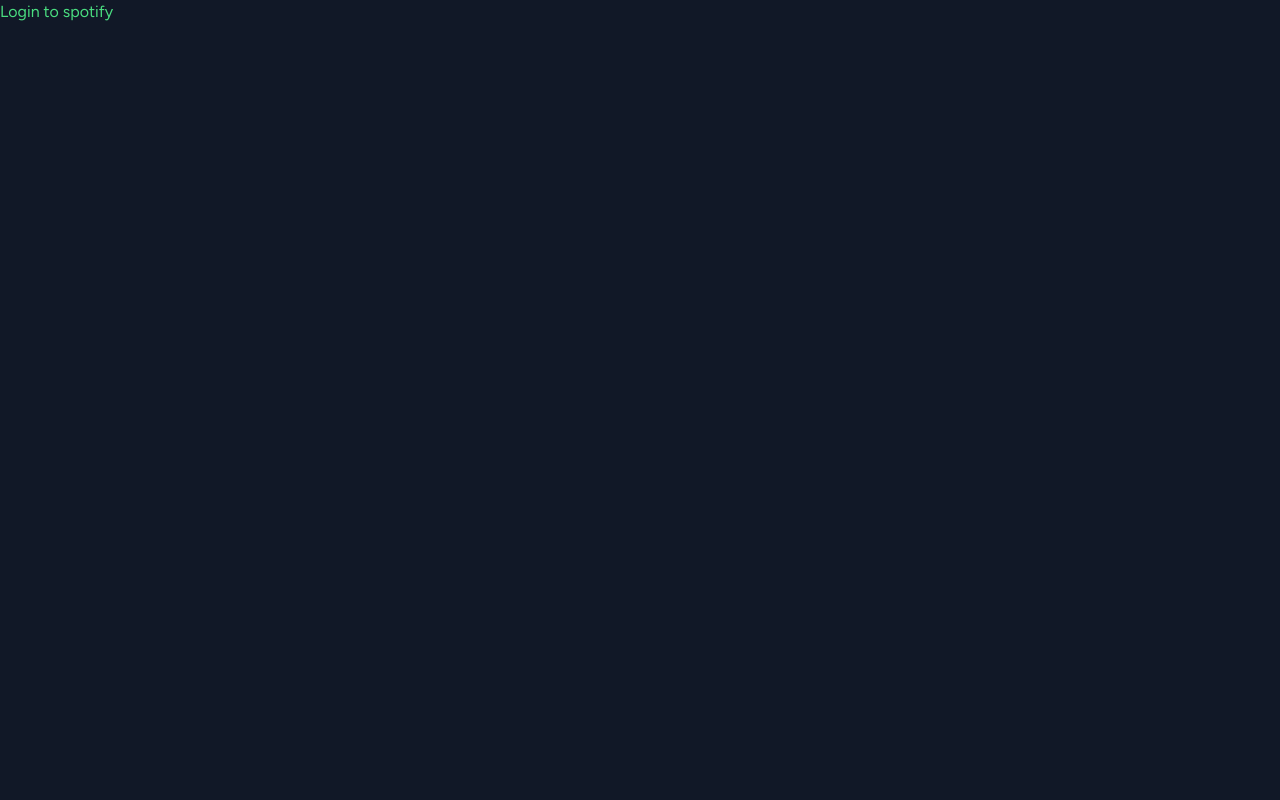
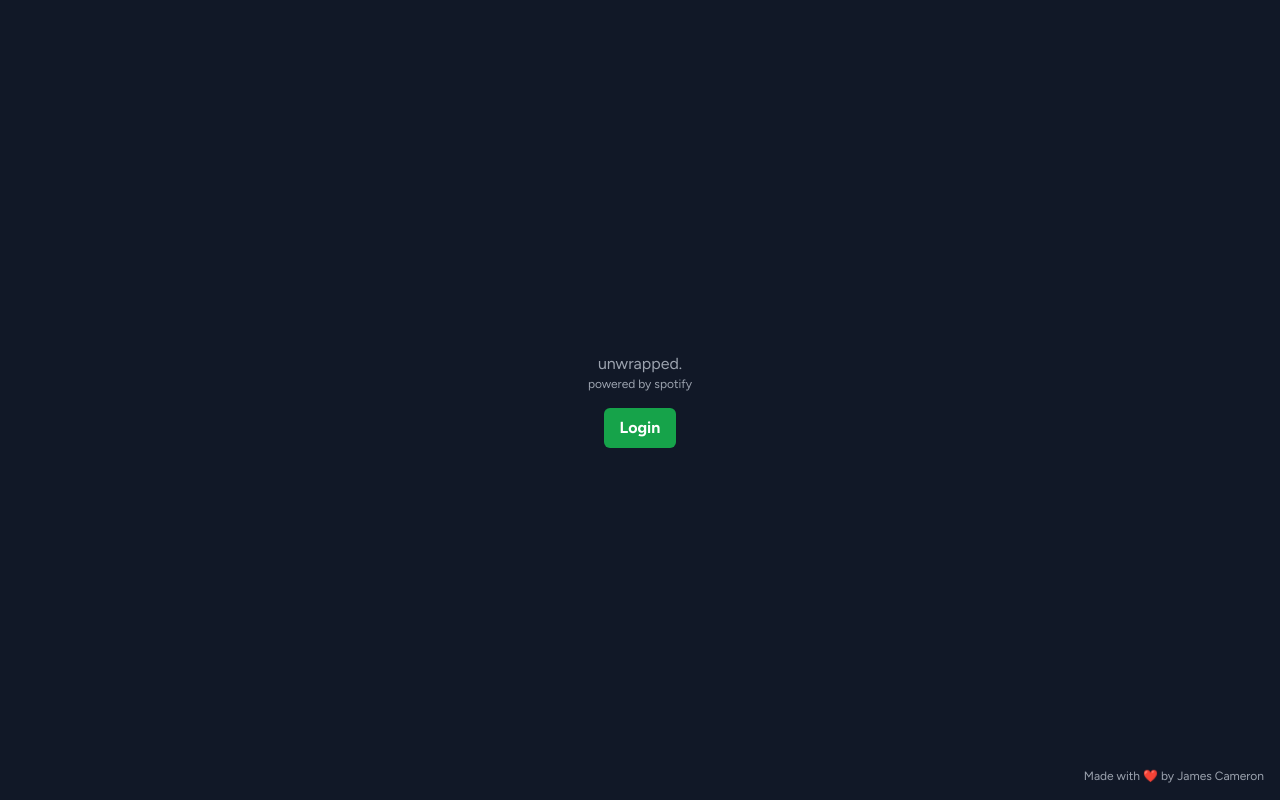
Before and after one commit to desruc/unwrapped, a Next.js app: page /login in a window 1280 px wide. Built offline with nearby package versions, Linux system fonts and the light colour scheme.

Commit message:
feat: add basic login page

```diff
--- a/app/head.tsx
+++ b/app/head.tsx
@@ -6,5 +6,5 @@ export default function Head() {
       <meta name="description" content="This is unwrapped" />
       <link rel="icon" href="/favicon.ico" />
     </>
-  )
+  );
 }
--- a/app/login/layout.tsx
+++ /dev/null
@@ -1,20 +0,0 @@
-import AuthContext from "@/components/auth/AuthContext";
-
-import "@/styles/globals.css";
-
-export default function RootLayout({ children }: { children: React.ReactNode }) {
-  return (
-    <html lang="en">
-      {/*
-        <head /> will contain the components returned by the nearest parent
-        head.tsx. Find out more at https://beta.nextjs.org/docs/api-reference/file-conventions/head
-      */}
-      <head />
-      <body className="flex min-h-[100vh]">
-        <AuthContext>
-          <div className="flex-grow">{children}</div>
-        </AuthContext>
-      </body>
-    </html>
-  );
-}
--- a/app/login/page.tsx
+++ b/app/login/page.tsx
@@ -1,9 +1,22 @@
 import { LoginButton } from "@/components/auth/LoginButton";
+import { Footer } from "@/components/Footer";
 
 export default function LoginPage() {
   return (
-    <div className="container text-green-400">
-      <LoginButton />
-    </div>
+    <main className="h-screen px-4 grow">
+      <div className="flex flex-col justify-center items-center h-full">
+        <h2>unwrapped.</h2>
+        <h3 className="mb-4 text-xs">powered by spotify</h3>
+        <LoginButton />
+      </div>
+      <footer className="absolute bottom-4 right-4 text-right text-xs">
+        <span>
+          Made with ❤️ by{" "}
+          <a href="https://jmscmrn.com" target="_blank" rel="noreferrer">
+            James Cameron
+          </a>
+        </span>
+      </footer>
+    </main>
   );
 }
--- a/components/auth/LoginButton.tsx
+++ b/components/auth/LoginButton.tsx
@@ -8,8 +8,11 @@ export function LoginButton() {
   }
 
   return (
-    <div>
-      <button onClick={onLogin}>Login to spotify</button>
-    </div>
+    <button
+      className="rounded-md font-bold bg-green-600 py-2 px-4 text-white"
+      onClick={onLogin}
+    >
+      Login
+    </button>
   );
 }
```
